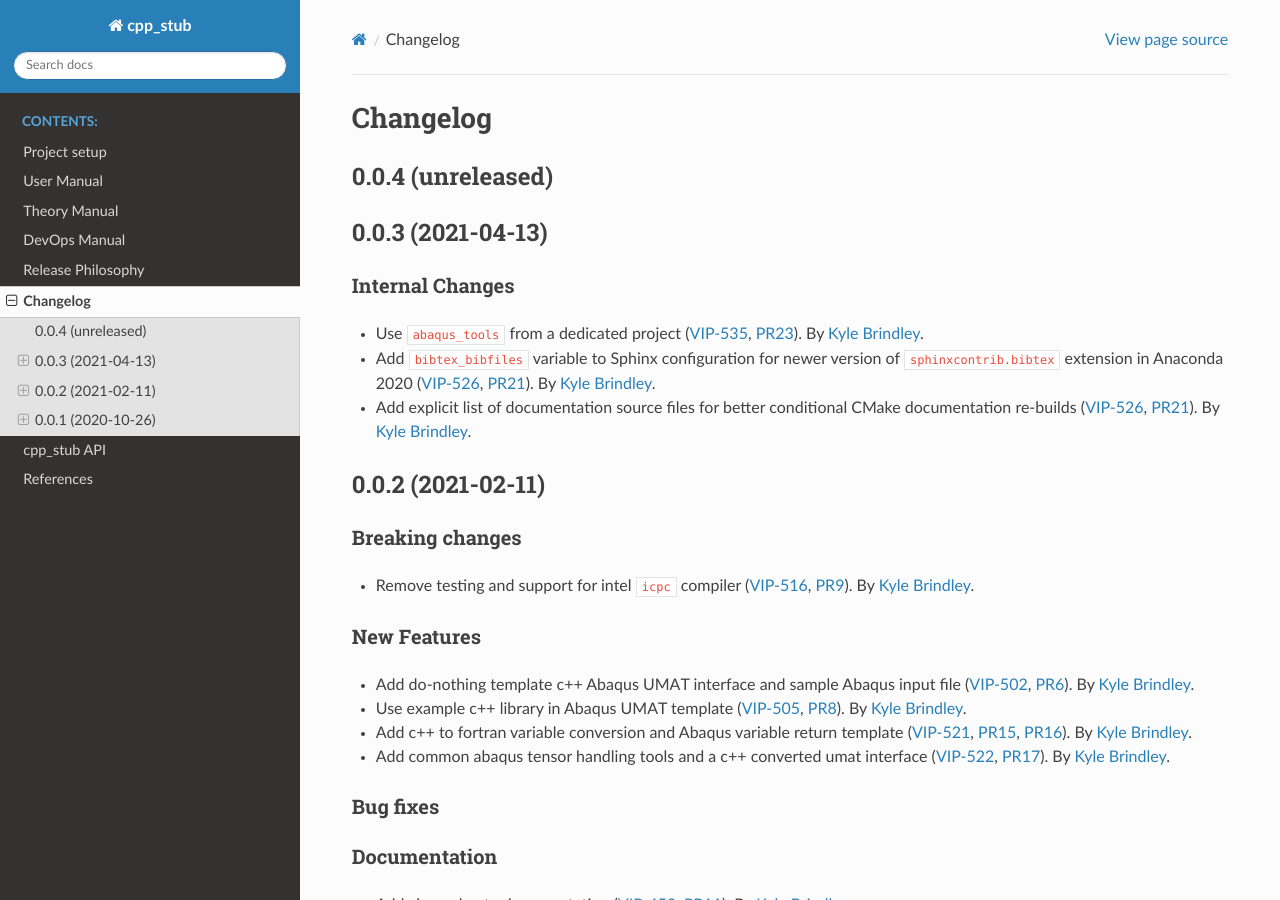
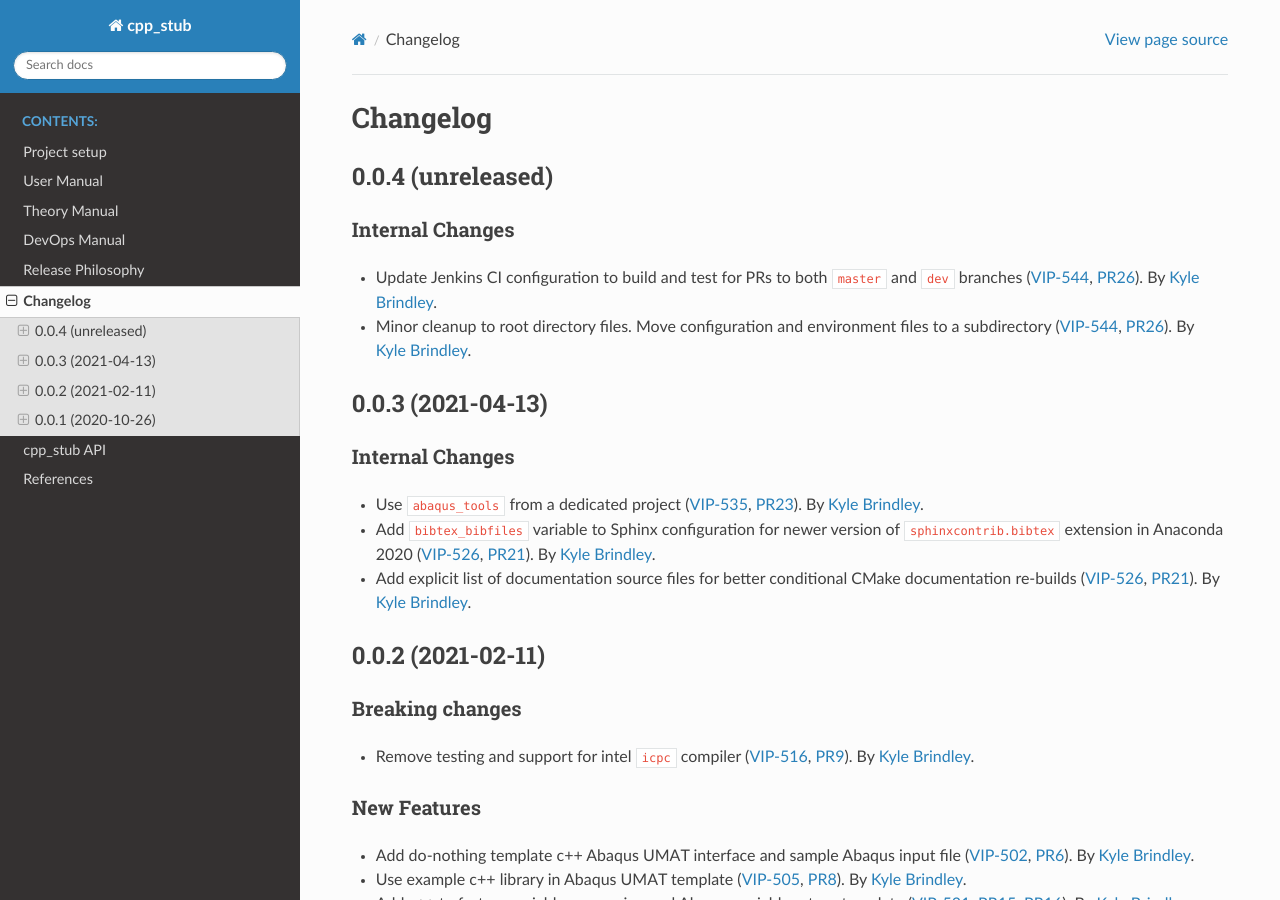
Before and after one commit to lanl/tardigrade-asp, a Sphinx documentation site: the page built from docs/changelog.rst, in a window 1280 px wide and 900 px high. Built offline with Sphinx 7.4.7 and the Read the Docs theme 2.0.0, drawn with Linux system fonts in a browser that asks for light colours.

Commit message:
DOC: update changelog

```diff
--- a/docs/changelog.rst
+++ b/docs/changelog.rst
@@ -5,6 +5,13 @@ Changelog
 
 0.0.4 (unreleased)
 ------------------
+
+Internal Changes
+~~~~~~~~~~~~~~~~
+- Update Jenkins CI configuration to build and test for PRs to both ``master`` and ``dev`` branches (:jira:`544`,
+  :pull:`26`). By `Kyle Brindley`_.
+- Minor cleanup to root directory files. Move configuration and environment files to a subdirectory (:jira:`544`,
+  :pull:`26`). By `Kyle Brindley`_.
 
 0.0.3 (2021-04-13)
 ------------------
```
